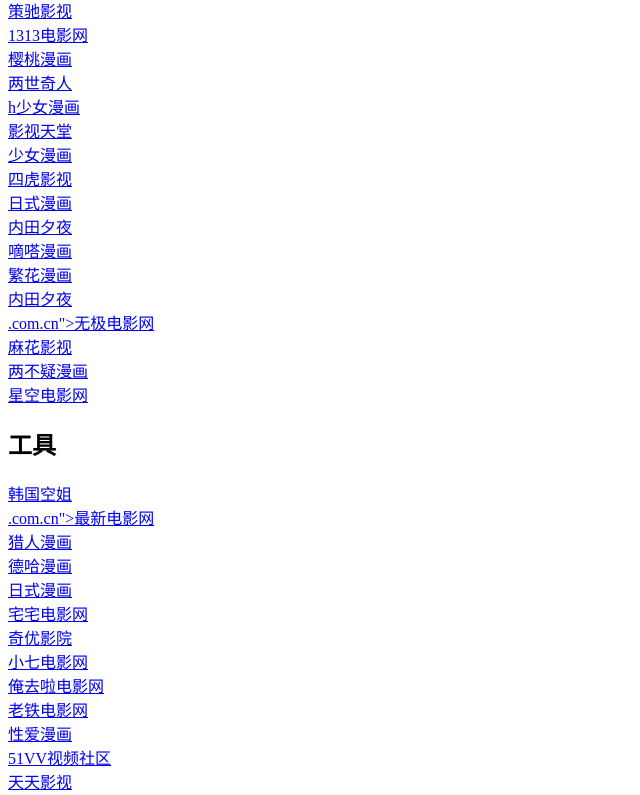
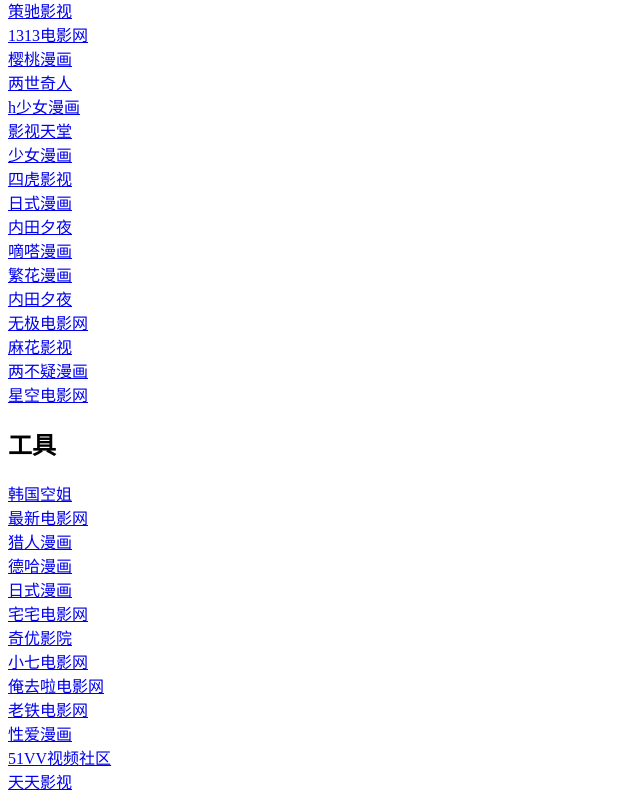
Before and after one commit to gaibiaobuwangzhidaohang/gaibiaobuwangzhidaohang.github.io, a plain HTML site: page index.html in a window 1280 px wide. Shown: the part 1642-2437 px from the top of the page, without its empty margins (0-640 px from the left). Drawn offline with Linux system fonts and the light colour scheme.

Commit message:
Update index.html

```diff
--- a/index.html
+++ b/index.html
@@ -15,7 +15,7 @@
 <a href="https://57manhua-vip.com.cn">57漫画</a><br>
 <a href="https://www.tlmanhua-wap.com.cn">tl漫画</a><br>
 <a href="https://bikamanhua-wap.com.cn">哔咔漫画</a><br>
-<a href="https://www.jiucaodianyingwang-cn">.com.cn">久草电影网</a><br>
+<a href="https://www.jiucaodianyingwang-cn.com.cn">久草电影网</a><br>
 <a href="https://www.hmanhuazaixian-vip.com.cn">h漫画在线</a><br>
 <a href="https://renqimanhua-vip.com.cn">人妻漫画</a><br>
 <a href="https://www.wuyefulidianyingwang-zh.com.cn">午夜福利电影网</a><br>
@@ -88,7 +88,7 @@
 <a href="https://didamanhua-app.com.cn">嘀嗒漫画</a><br>
 <a href="https://fanhuamanhua-book.com.cn">繁花漫画</a><br>
 <a href="https://www.neitianxiye-zaixian.com.cn">内田夕夜</a><br>
-<a href="https://www.wujidianyingwang-cn">.com.cn">无极电影网</a><br>
+<a href="https://www.wujidianyingwang-cn.com.cn">无极电影网</a><br>
 <a href="https://mahuayingshi-zaixian.com.cn">麻花影视</a><br>
 <a href="https://www.liangbuyimanhua-app.com.cn">两不疑漫画</a><br>
 <a href="https://xingkongdianyingwang-top.com.cn">星空电影网</a><br>
@@ -96,7 +96,7 @@
 <h2>工具</h2>
 
 <a href="https://hanguokongjie-wap.com.cn">韩国空姐</a><br>
-<a href="https://zuixindianyingwang-cn">.com.cn">最新电影网</a><br>
+<a href="https://zuixindianyingwang-cn.com.cn">最新电影网</a><br>
 <a href="https://www.lierenmanhua-zh.com.cn">猎人漫画</a><br>
 <a href="https://dehamanhua-app.com.cn">德哈漫画</a><br>
 <a href="https://www.rishimanhua-vip.com.cn">日式漫画</a><br>
```
